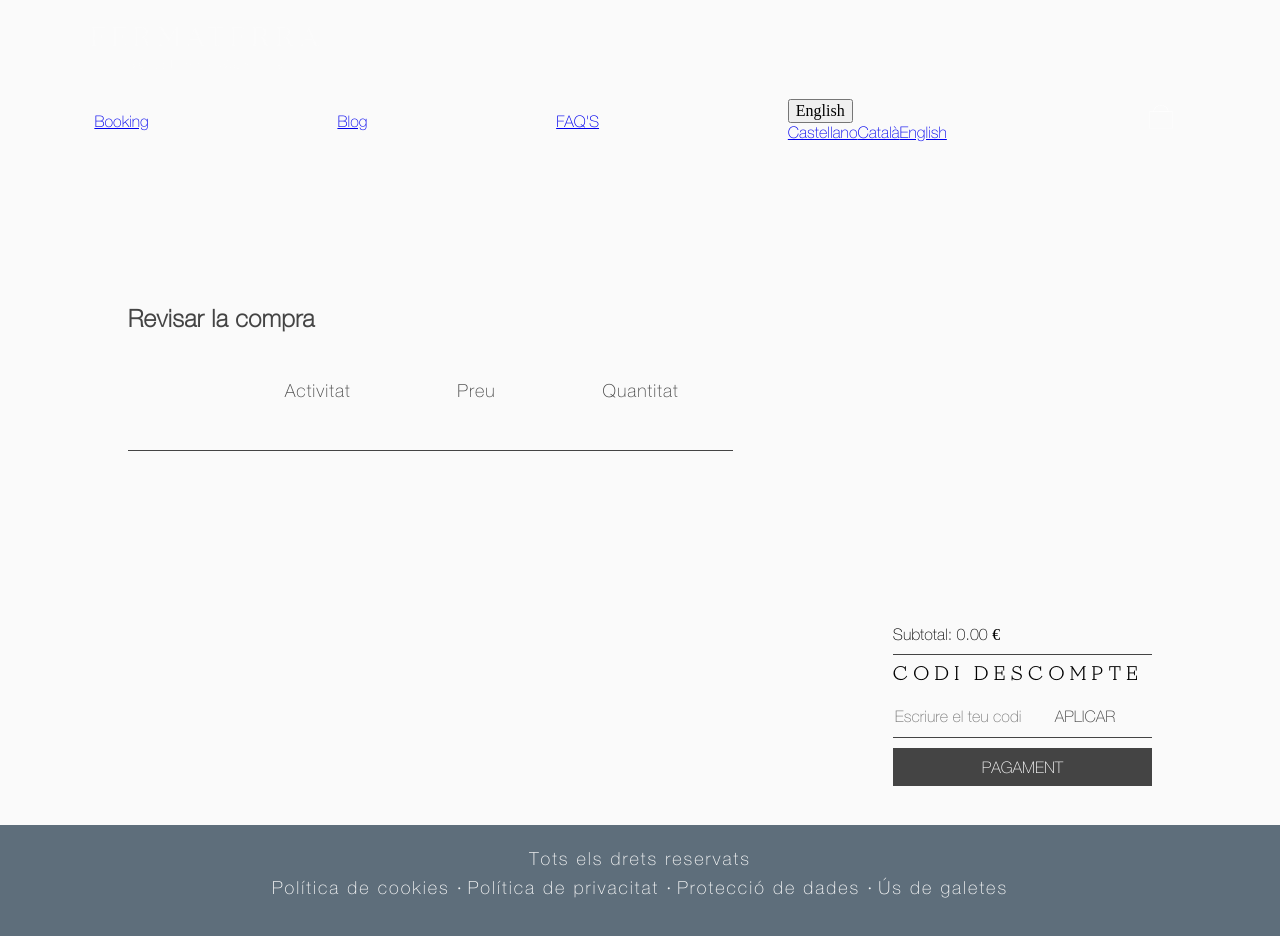
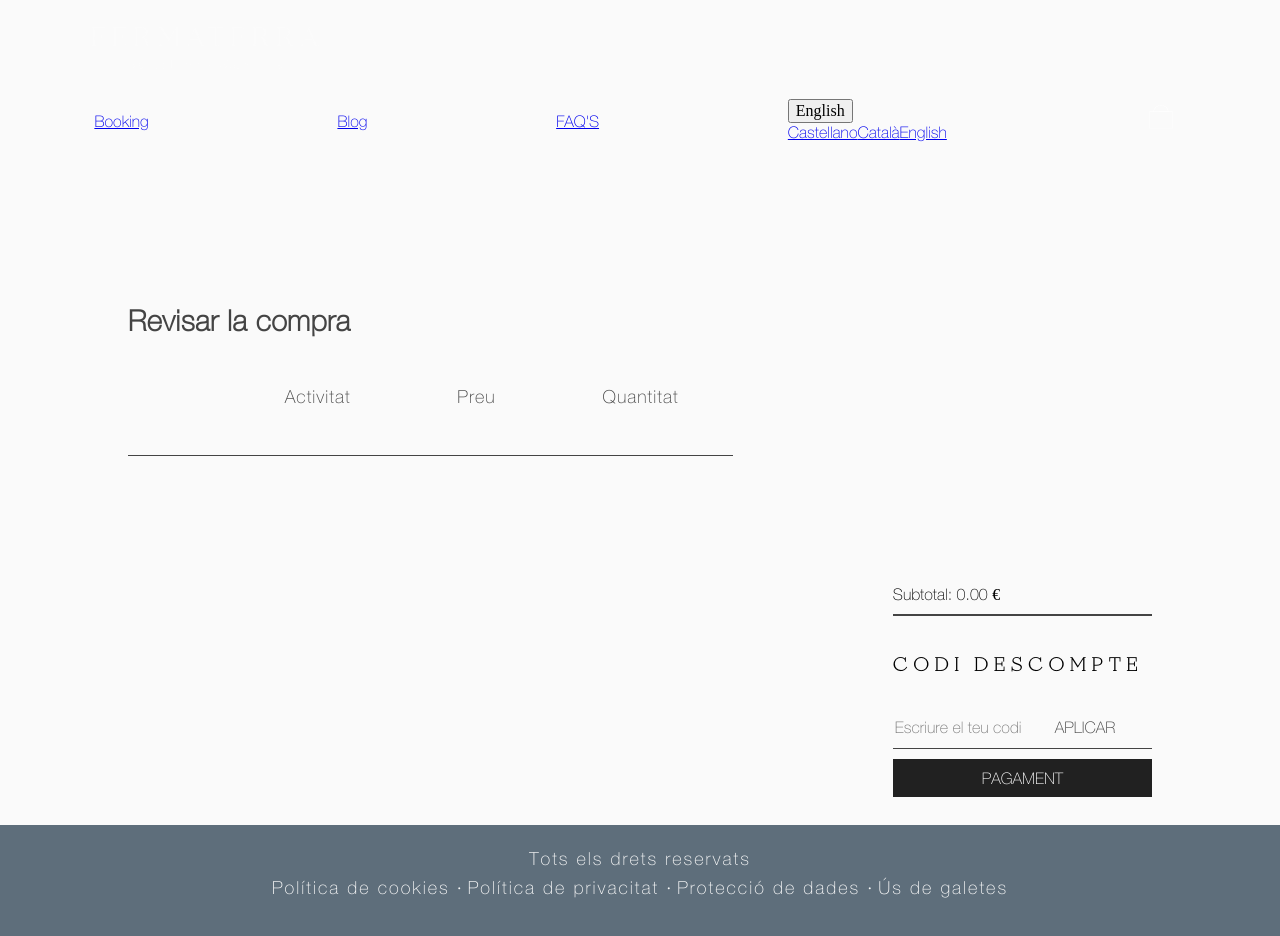
Before and after one commit to Fermaterra/Fermaterra, a Next.js app in the folder frontend/: page /cart in a window 1280 px wide. Shown: the top 936 px of the page. Built offline with nearby package versions, Linux system fonts and the light colour scheme.

Commit message:
Change payment section styles

```diff
--- a/frontend/styles/cart.module.scss
+++ b/frontend/styles/cart.module.scss
@@ -32,16 +32,16 @@
     gap: 10rem;
 
     .cart_payment{
-        padding-top: 40vh;
+        padding-top: 35vh;
         font-family: "Helvetica Neue Thin";
         p{
             width: 100%;
             padding-bottom: 10px;
-            border-bottom: 1px solid var(--black);
-            margin-bottom: 10px;
+            border-bottom: 2px solid var(--black);
+            margin-bottom: 5vh;
         }
         h3{
-            margin-bottom: 20px;
+            margin-bottom: 5vh;
         }
 
         form{
@@ -60,7 +60,7 @@
         }
         .payment_button{
             width:100%;
-            background-color: var(--black);
+            background-color:#212121;
             color: var(--white);
             text-transform: uppercase;
             border: none;
@@ -86,7 +86,8 @@
       }
 
     h2{
-        @include section_title
+        @include section_title;
+        font-size: 1.8rem;
     }
     .cart_table{
         width: 100%;
```
